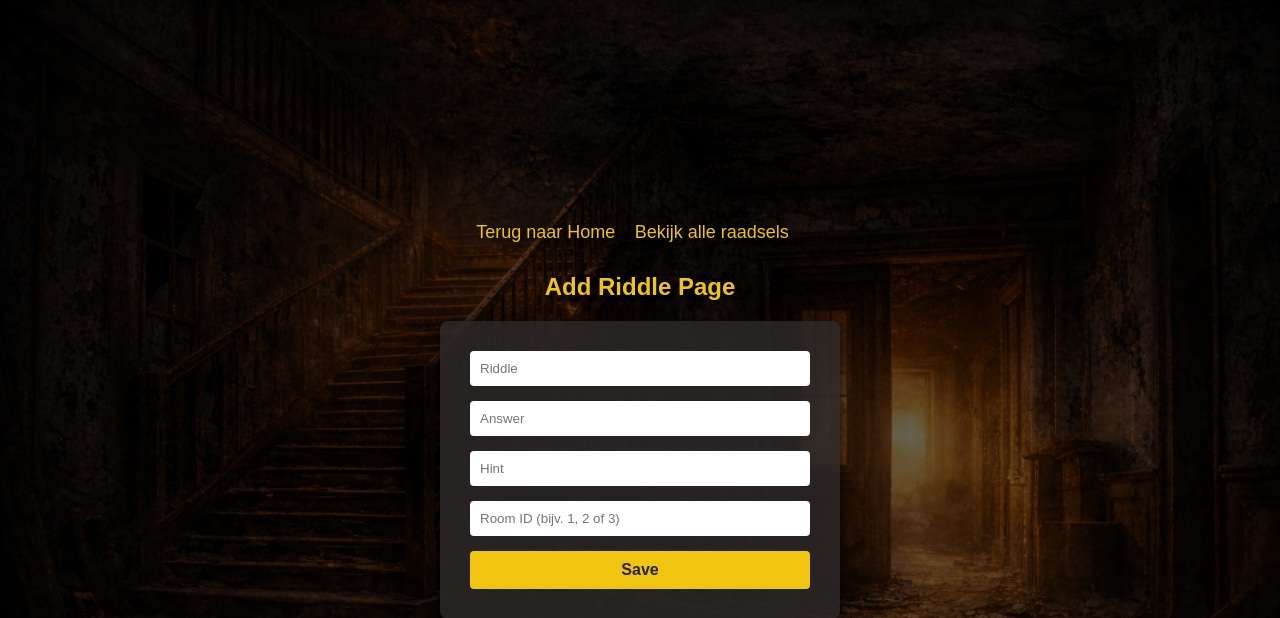
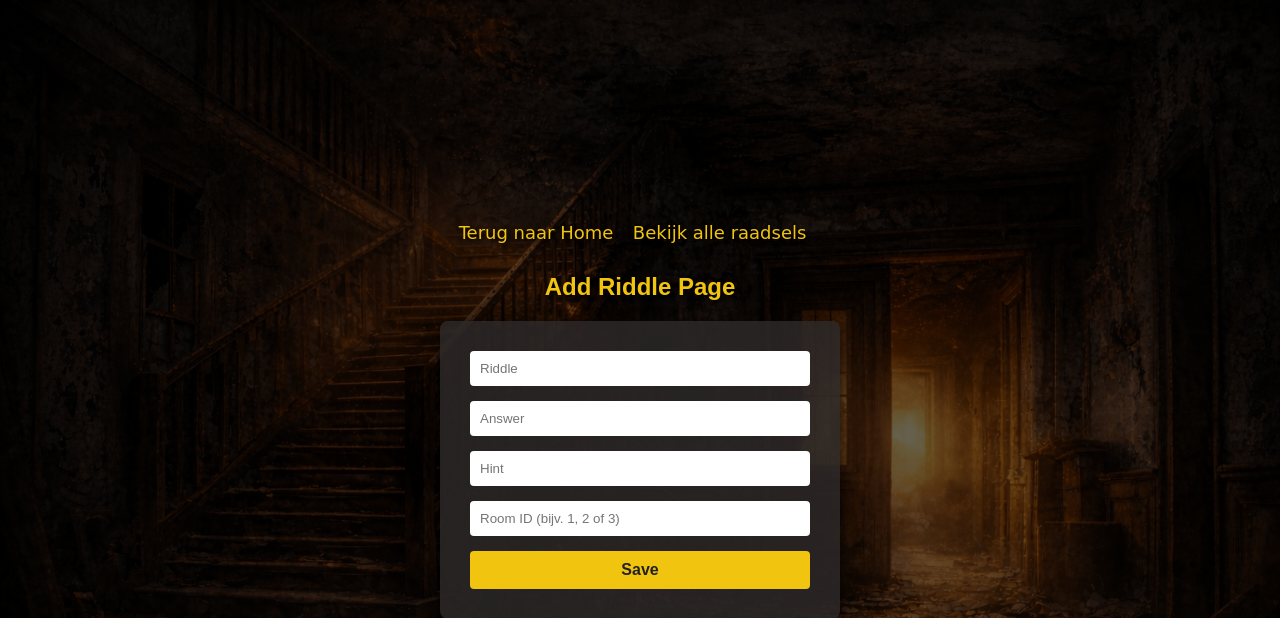
Before and after one commit to saadalgaashani/Saad-Waleed, a PHP site: page /admin/add_riddle.php in a window 1280 px wide. Shown: the top 618 px of the page. Run offline with PHP 8.4, Linux system fonts and the light colour scheme.

Commit message:
echt het laatste update

```diff
--- a/admin/add_riddle.php
+++ b/admin/add_riddle.php
@@ -58,6 +58,8 @@ if ($_SERVER['REQUEST_METHOD'] == 'POST') {
             margin-right: 15px;
             font-size: 18px;
             text-shadow: 2px 2px 4px black;
+        font-family: 'Kalam', cursive;
+
         }
 
         h2 {
```
